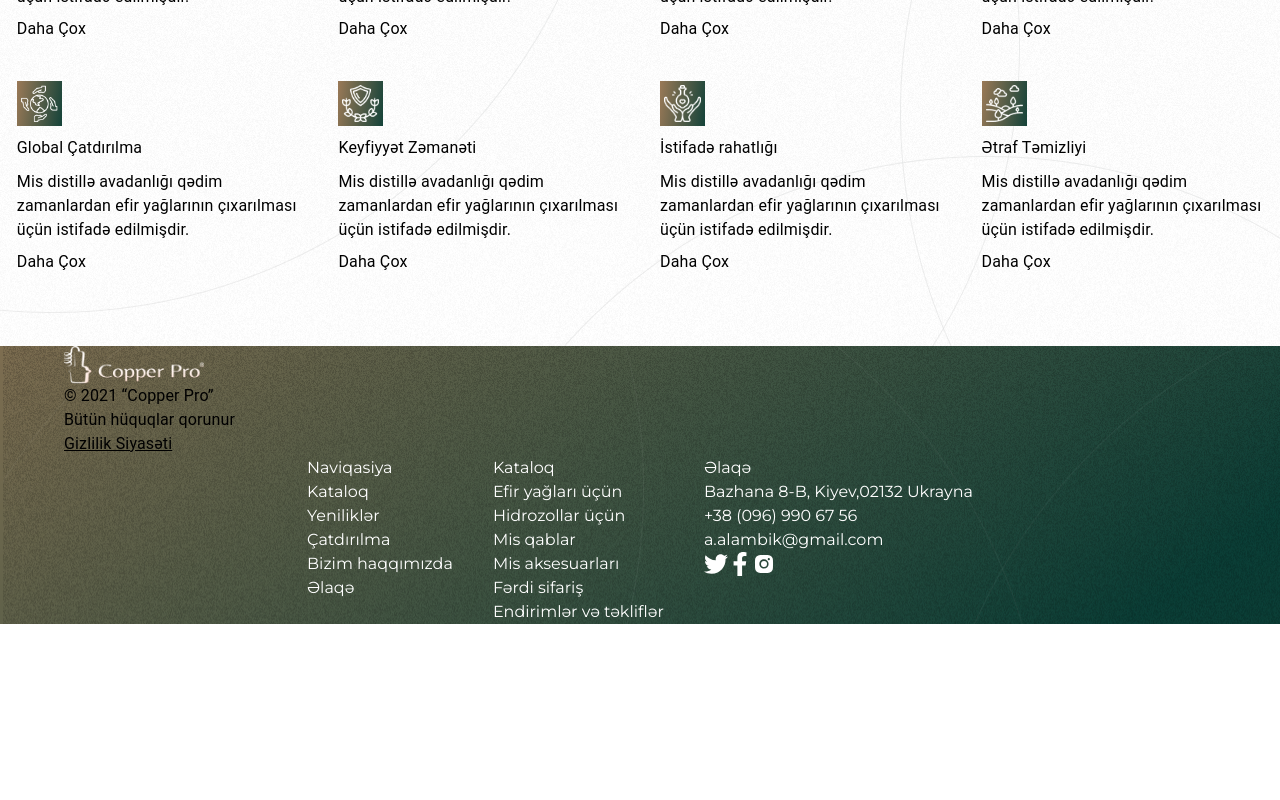
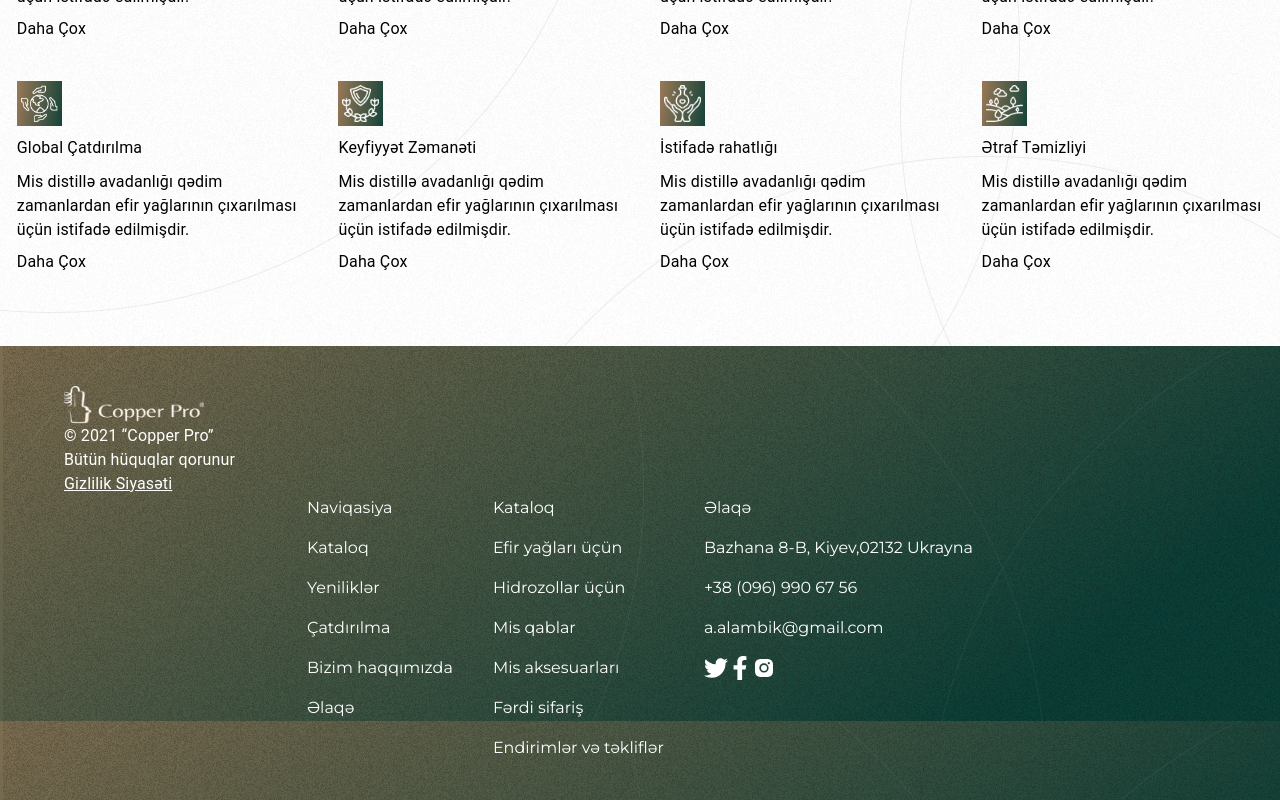
Before and after one commit to Shookrun/Copper-Pro, a Next.js app: page / in a window 1280 px wide. Shown: the part 4874-5674 px from the top of the page. Before the commit the page ends 5498 px from the top, so only its background shows below. Built offline with nearby package versions, Linux system fonts and the light colour scheme; data requests are answered from the project's data file.

Commit message:
Footer Updates

```diff
--- a/app/Components/Footer/Firstlist.tsx
+++ b/app/Components/Footer/Firstlist.tsx
@@ -14,21 +14,21 @@ const FirstList: FC<FirstListProps> = () => {
 
   return (
     <div className="flex justify-center gap-10 w-[100%]">
-      <Stack className="text-white mont">
+      <Stack className="text-white mont gap-4">
         {firstarr.map((item, index) => (
           <ul key={index}>
             <li>{item}</li>
           </ul>
         ))}
       </Stack>
-      <Stack className="text-white mont">
+      <Stack className="text-white mont gap-4">
         {secondarr.map((item,index)=>(
           <ul key={index}>
             <li>{item}</li>
           </ul>
         ))}
       </Stack>
-      <Stack className="text-white mont">
+      <Stack className="text-white mont gap-4">
         {thirdarr.map((item,index)=>(
           <ul key={index}>
             <li>{item}</li>
--- a/app/Components/Footer/Footer.tsx
+++ b/app/Components/Footer/Footer.tsx
@@ -5,16 +5,16 @@ import ListFirst from "./Firstlist"
 export default function Footer () {
 
 return (
-    <div className="bg-[url('../public/Footer.png')]">
+    <div className="bg-[url('../public/Footer.png')] p-10">
 
        <Container  maxWidth="lg" className=" flex justify-between">
        <Stack className="w-[17%]">
         <Image src={img} alt="logo" width={140} height={140}/>
-        <Typography >
+        <Typography  className="text-white">
         © 2021 “Copper Pro”
 Bütün hüquqlar qorunur
         </Typography>
-        <Typography className="underline cursor-pointer">
+        <Typography className="text-white underline cursor-pointer">
         Gizlilik Siyasəti
         </Typography>
         </Stack>
--- a/app/style/notfound.css
+++ b/app/style/notfound.css
@@ -143,7 +143,7 @@ section .signin .content .form .inputBox i
 }
 .signin .content .form .links a:nth-child(2)
 {
-  color: red;
+  color: rgba(255, 0, 0, 0.352);
   font-weight: 600;
 }
 
```
